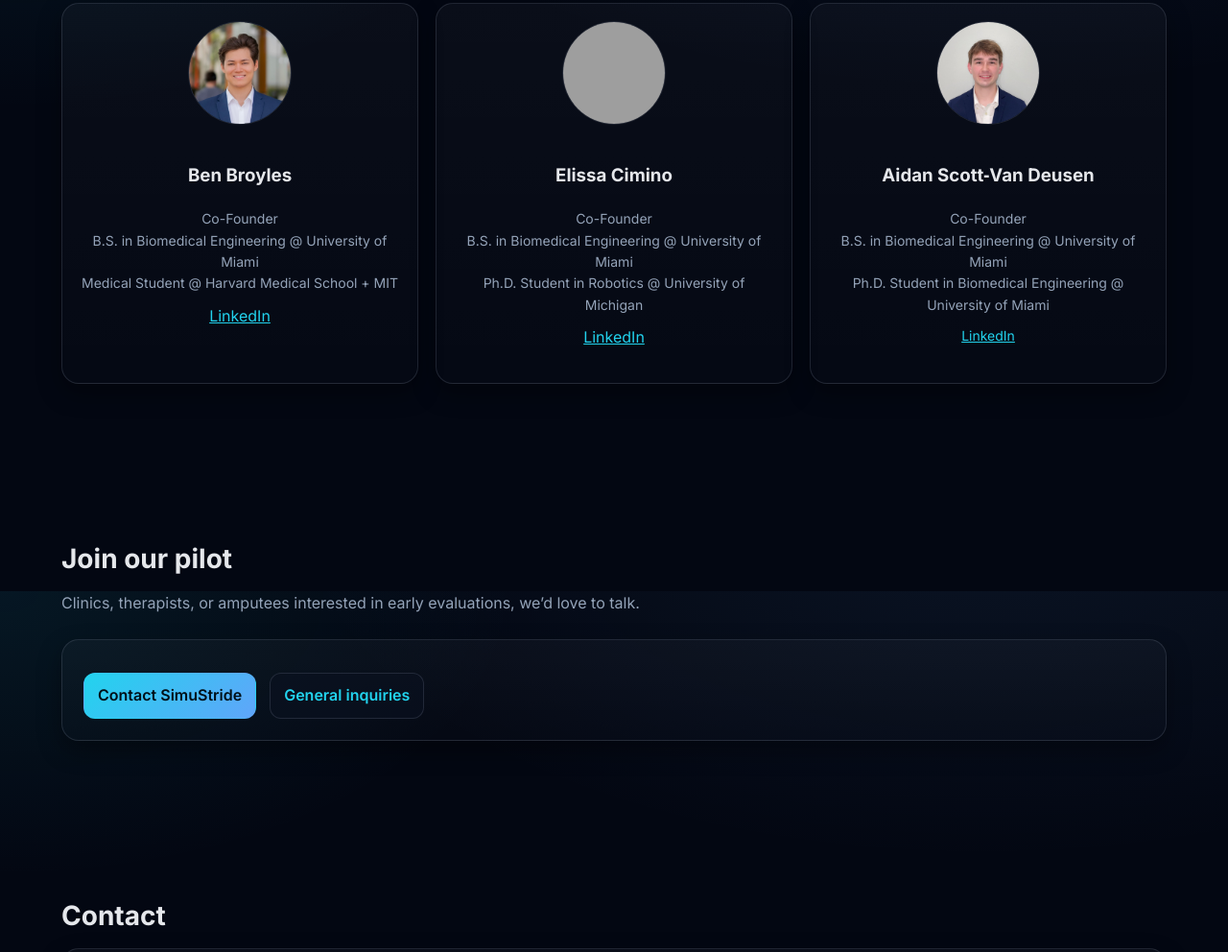
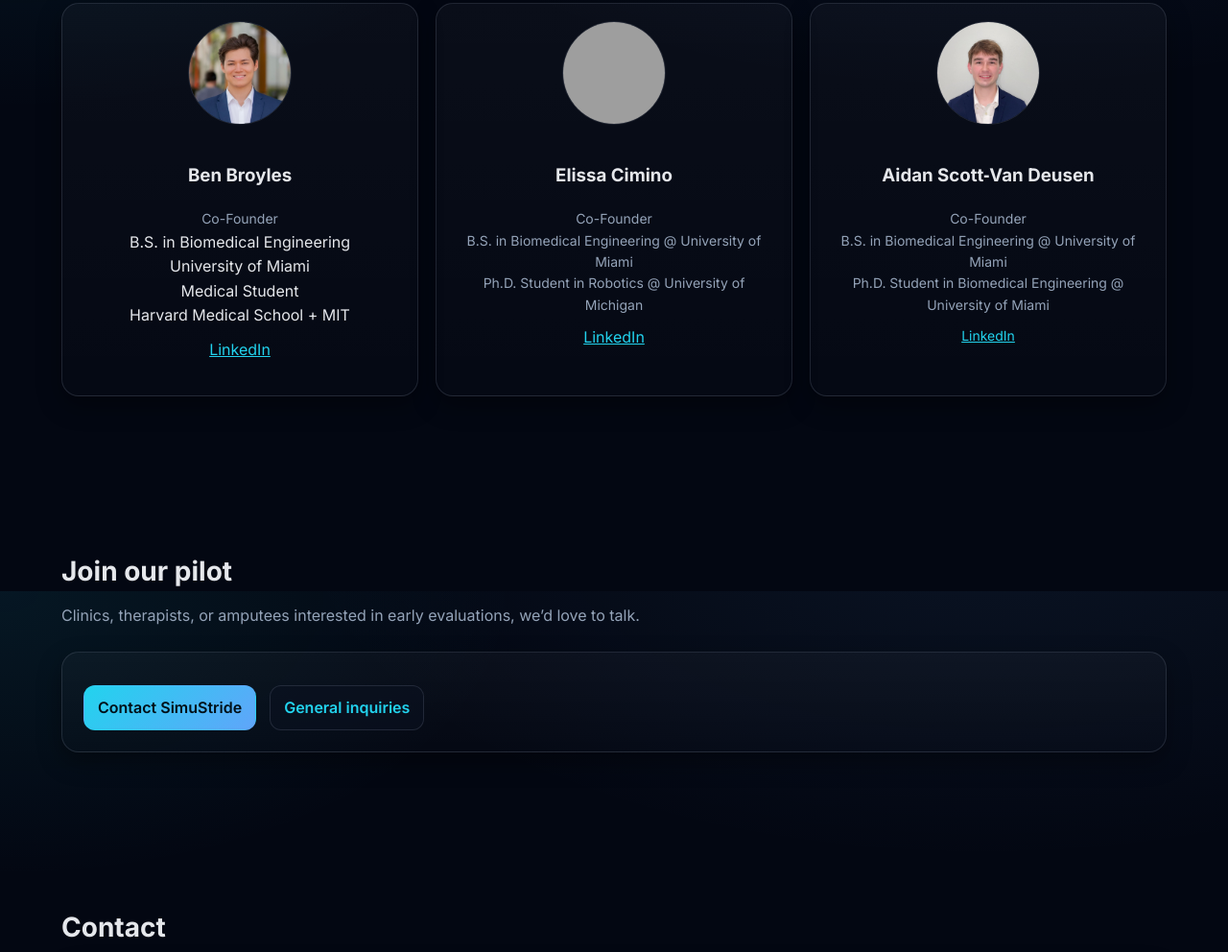
Before and after one commit to ben-broyles/simustride-landing, a plain HTML site: page index.html in a window 1280 px wide. Shown: the part 2584-3576 px from the top of the page at 96% size. Drawn offline with Linux system fonts and the light colour scheme; grey boxes are pictures that could not be loaded.

Commit message:
Update index.html

```diff
--- a/index.html
+++ b/index.html
@@ -247,10 +247,13 @@
         <div class="card person">
           <img class="avatar" src="assets/ben-broyles.jpeg" alt="Portrait of Ben Broyles" />
           <h3>Ben Broyles</h3>
-          <div class="role">
-            Co-Founder<br>
-            B.S. in Biomedical Engineering @ University of Miami<br>
-            Medical Student @ Harvard Medical School + MIT
+          <div class="role">Co-Founder</div>
+          <div class="bio">
+            <div>B.S. in Biomedical Engineering</div>
+            <div>University of Miami</div>
+            <div class="spacer"></div>
+            <div>Medical Student</div>
+            <div>Harvard Medical School + MIT</div>
           </div>
           <p style="margin-top:10px"><a href="https://www.linkedin.com/in/benbroyles" target="_blank" rel="noopener">LinkedIn</a></p>
         </div>
```
